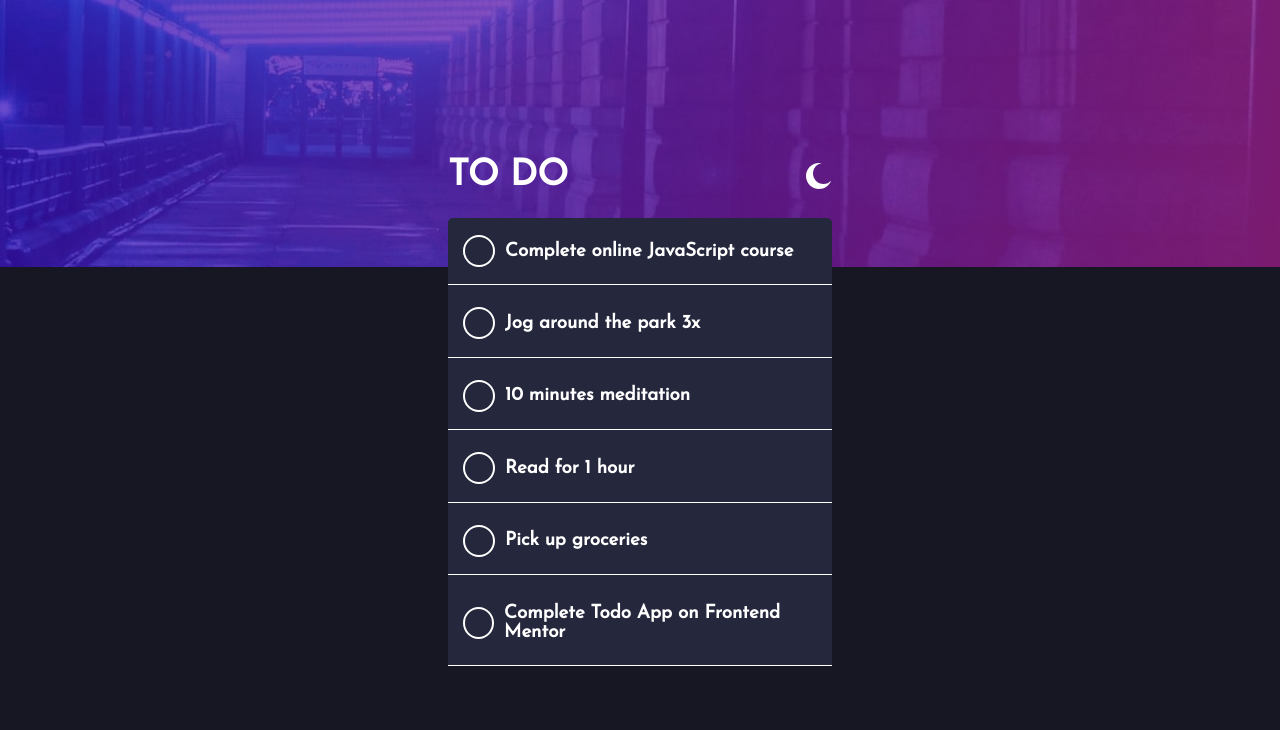
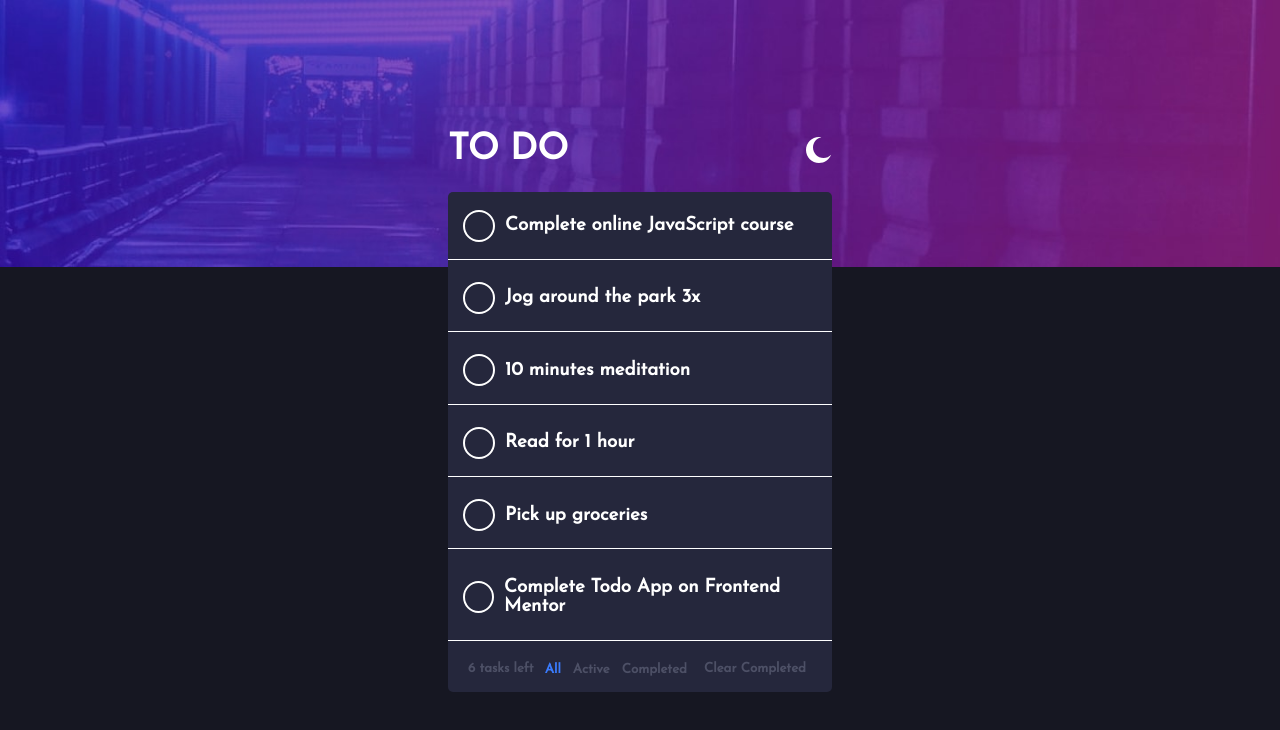
Before and after one commit to SorerBOT/React-Todo, a React (Create React App) app: page / in a window 1280 px wide. Shown: the top 730 px of the page. Built offline with nearby package versions, Linux system fonts and the light colour scheme.

Commit message:
(Feat) added footer to list, button component and displayModes: All, Active and Completed.

```diff
--- a/src/App.css
+++ b/src/App.css
@@ -13,10 +13,12 @@ html, body, #root {
 	display: flex;
 	flex-direction: column;
 }
+.header, .task, .footer {
+	display: flex;
+	flex-direction: row;
+}
 .header {
 	width: 30%;
-	display: flex;
-	flex-direction: row;
 	align-items: center;
 	justify-content: space-between;
 	z-index: 1;
@@ -26,7 +28,7 @@ html, body, #root {
 }
 .list {
 	font-weight: lighter;
-	border-radius: 5px 5px 0 0;
+	border-radius: 5px;
 	z-index: 1;
 	background-color: hsl(235, 24%, 19%);
 	justify-content: space-around;
@@ -39,8 +41,6 @@ html, body, #root {
 	border-bottom-style: solid;
 	border-width: 1px;
 	border-color: white;
-	display: flex;
-	flex-direction: row;
 	align-items: center;
 	justify-content: start;
 }
@@ -61,7 +61,6 @@ html, body, #root {
 }
 .description:hover {
 	cursor: pointer;
-	/* text-decoration: line-through; */
 }
 .background-image {
 	position: absolute;
@@ -69,3 +68,22 @@ html, body, #root {
 	top: 0;
 	z-index: 0;
 }
+.footer {
+	justify-content: space-between;
+	align-items: center;
+	padding: 15px 20px 15px 20px;
+	color: hsl(233, 14%, 35%);
+}
+.footer > h5 {
+	margin: 0;
+}
+.buttons {
+	color: hsl(233, 14%, 35%);
+	font-weight: bold;
+	font-family: 'Josefin Sans', sans-serif;
+	background: none;
+	border: none;
+}
+.buttons:hover {
+	cursor: pointer;
+}
--- a/src/App.js
+++ b/src/App.js
@@ -5,6 +5,7 @@ import backgroundImage from "./Assets/bg-desktop-dark.jpg"
 import './App.css';
 
 function App() {
+  const [displayMode, setDisplayMode] = useState(1);
   const [tasks, setTasks] = useState([
     {
       description: "Complete online JavaScript course",
@@ -45,11 +46,23 @@ function App() {
       })
     );
   }
+  const clearCompleted = (tasks) => {
+    // setTasks(
+    //   tasks.map((task) => {
+    //     if (!task.complete) return task;
+    //   })
+    // );
+  }
+  const toggleDisplayMode = (displayMode, tasks) => {
+    if (displayMode === 1) return tasks;
+    if (displayMode === 2) return tasks.filter(task => !task.complete);
+    if (displayMode === 3) return tasks.filter(task => task.complete);
+  }
   return (
     <>
       <img src={backgroundImage} className="background-image"></img>
       <Header />
-      <Tasks tasks={tasks} toggleTaskStatus={toggleTaskStatus} ></Tasks>
+      <Tasks tasks={toggleDisplayMode(displayMode, tasks)} toggleTaskStatus={toggleTaskStatus} setDisplayMode={setDisplayMode} currentDisplayMode={displayMode} clearCompleted={clearCompleted} allTasks={tasks}></Tasks>
     </>
   );
 }
--- /dev/null
+++ b/src/Components/Button.js
@@ -0,0 +1,12 @@
+export default function Button({ displayMode, text, setDisplayMode, currentDisplayMode }) {
+    return (
+        <>
+            <button
+                className="buttons"
+                style={{ color: displayMode === currentDisplayMode ? "hsl(220, 98%, 61%)" : "hsl(233, 14%, 35%)" }}
+                onClick={() => {
+                    setDisplayMode(displayMode);
+                }}>{text}</button>
+        </>
+    )
+}
--- a/src/Components/Tasks.js
+++ b/src/Components/Tasks.js
@@ -1,11 +1,24 @@
 import Task from "./Task"
+import Button from "./Button"
 
-export default function Tasks({ tasks, toggleTaskStatus }) {
+export default function Tasks({ tasks, toggleTaskStatus, setDisplayMode, currentDisplayMode, clearCompleted, allTasks }) {
     return (
         <div className="list">
             {tasks.map((task) => (
                 <Task task={task} key={task.id} toggleTaskStatus={toggleTaskStatus} />
             ))}
+            <div className="footer">
+                <h5>{tasks.length} tasks left</h5>
+                <div>
+                    <Button displayMode={1} text="All" setDisplayMode={setDisplayMode} currentDisplayMode={currentDisplayMode} />
+                    <Button displayMode={2} text="Active" setDisplayMode={setDisplayMode} currentDisplayMode={currentDisplayMode} />
+                    <Button displayMode={3} text="Completed" setDisplayMode={setDisplayMode} currentDisplayMode={currentDisplayMode} />
+                </div>
+                <button
+                    className="buttons"
+                    onClick={() => clearCompleted(allTasks)}
+                >Clear Completed</button>
+            </div>
         </div>
     )
 }
```
